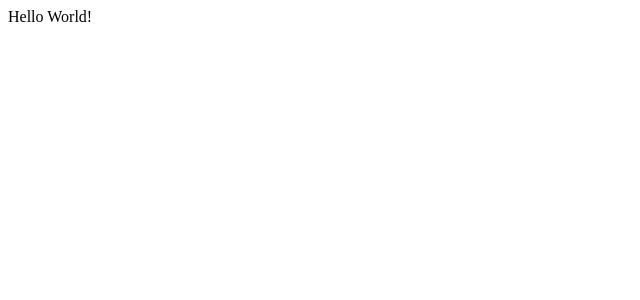
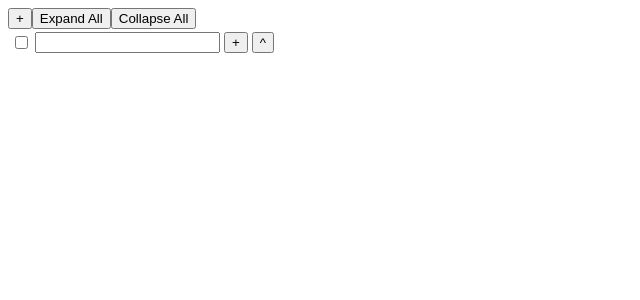
Before and after one commit to Montag88/proj_checklist_org, a React app: page / in a window 1280 px wide. Shown: the top 300 px of the page, without its empty margins (0-640 px from the left). Built offline with nearby package versions, Linux system fonts and the light colour scheme; the HTML template or start-up script is replaced by a standard one.

Commit message:
basic container with checkbox and text input

```diff
--- a/client/src/App.jsx
+++ b/client/src/App.jsx
@@ -1,10 +1,12 @@
 import React from 'react';
+
+import CheckContainer from './CheckContainer';
 
 export default function App() {
 
   return (
     <div>
-      Hello World!
+      <CheckContainer/>
     </div>
   );
 }
--- /dev/null
+++ b/client/src/CheckContainer.jsx
@@ -0,0 +1,26 @@
+import React, {useState, useEffect, useReducer} from 'react';
+import CheckElement from './CheckElement';
+
+export default function CheckContainer() {
+
+  // checklist state - any task is added/deleted (updates when any task is expanded/collapsed)
+  const [checklist, setChecklist] = useState([]);
+  // Add a new task object
+
+  // render all task objects
+
+  return (
+    <div>
+      <div>
+        <button>+</button>
+        <button>Expand All</button>
+        <button>Collapse All</button>
+      </div>
+      <table>
+        <tbody>
+          <CheckElement />
+        </tbody>
+      </table>
+    </div>
+  );
+}
--- /dev/null
+++ b/client/src/CheckElement.jsx
@@ -0,0 +1,22 @@
+import React from 'react';
+
+export default function CheckElement() {
+
+
+  return (
+    <tr>
+      <td>
+        <input type='checkbox' />
+      </td>
+      <td>
+        <input type='text' />
+      </td>
+      <td>
+        <button type='button'>+</button>
+      </td>
+      <td>
+        <button type='button'>^</button>
+      </td>
+    </tr>
+  );
+}
```
